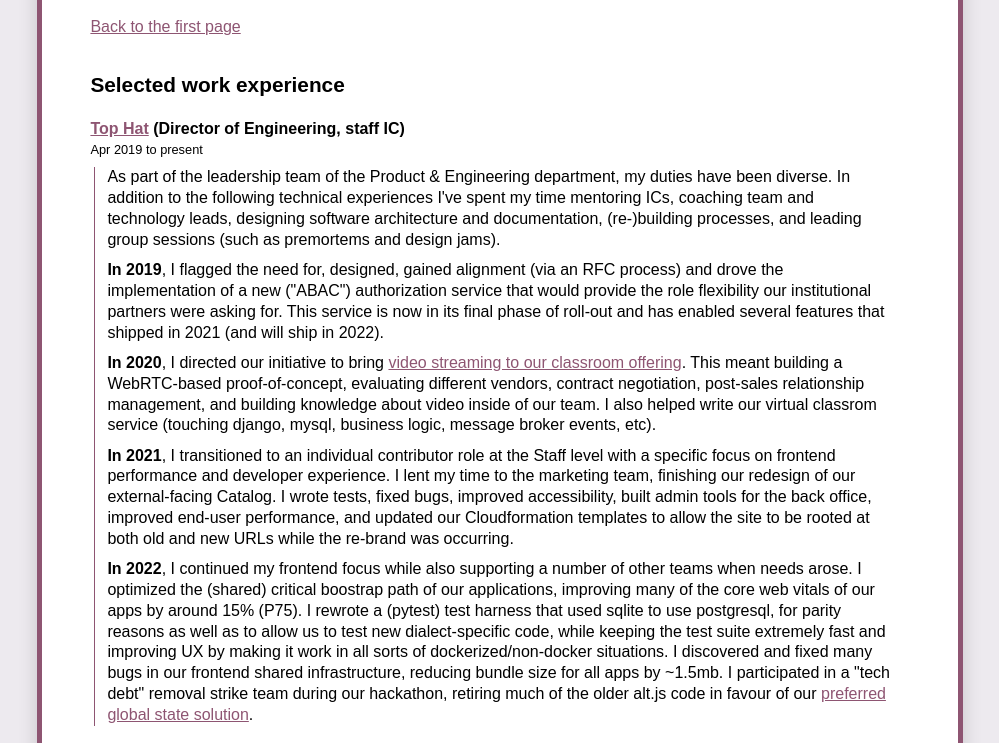
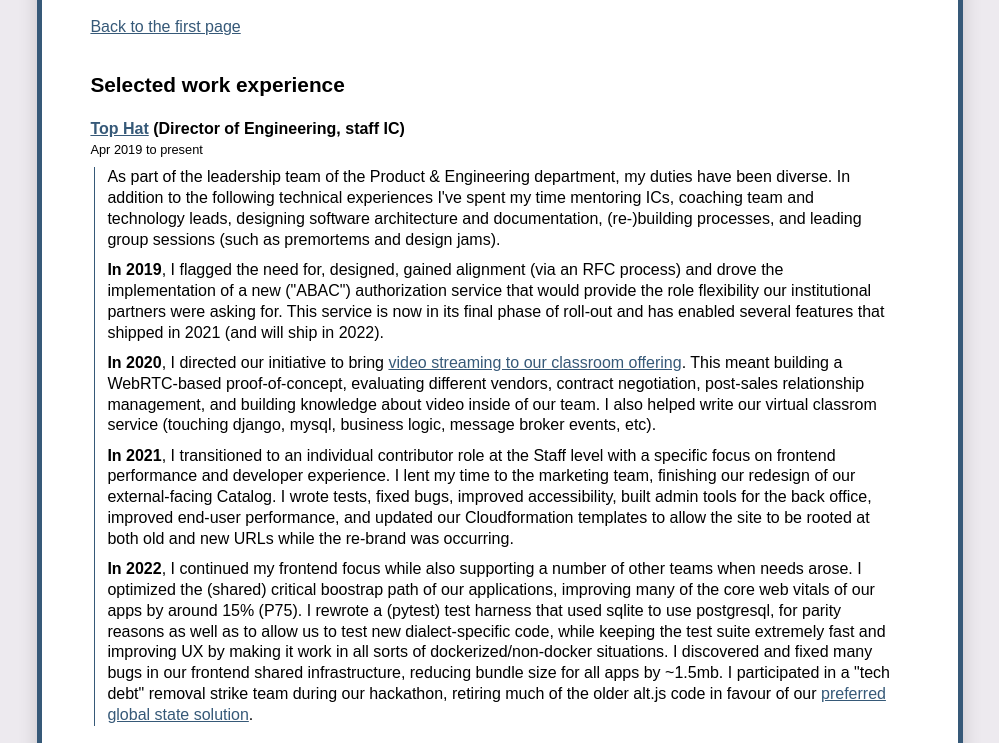
Before and after one commit to sastraxi/sastraxi-web, a Gatsby site: page /resume in a window 1280 px wide. Shown: the part 311-1054 px from the top of the page, without its empty margins (140-1139 px from the left). Built offline with nearby package versions, Linux system fonts and the light colour scheme; Gatsby itself is replaced by a stand-in of ours; a web font is replaced by a local one.

Commit message:
new brand colour who dis

```diff
--- a/src/elements/global.js
+++ b/src/elements/global.js
@@ -1,2 +1,2 @@
-export const BRAND_COLOUR = '#8E5572';
+export const BRAND_COLOUR = '#365978';
 export const BOX_SHADOW = '0px 0px 18px rgba(0, 0, 0, 0.16)';
```
